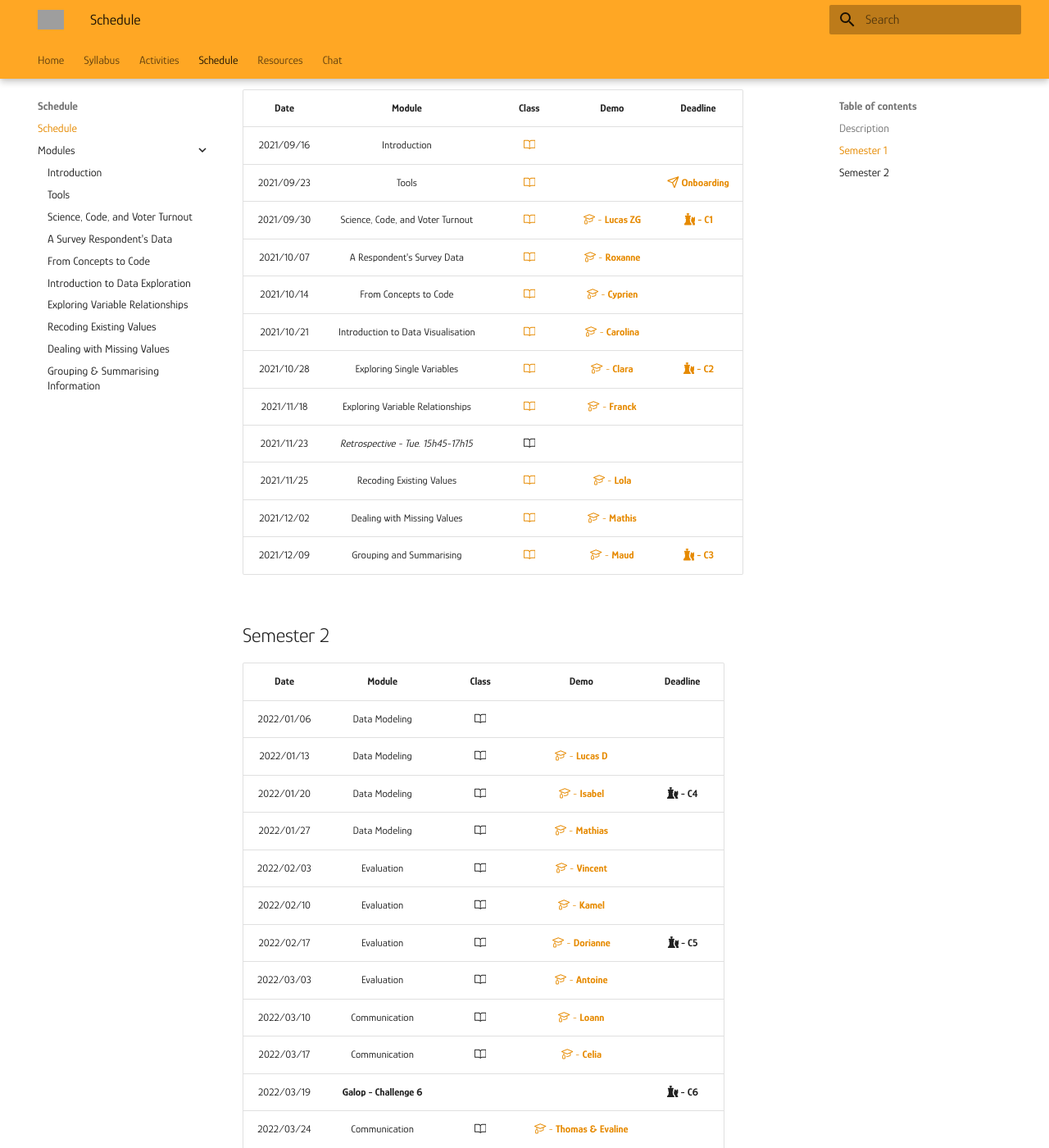
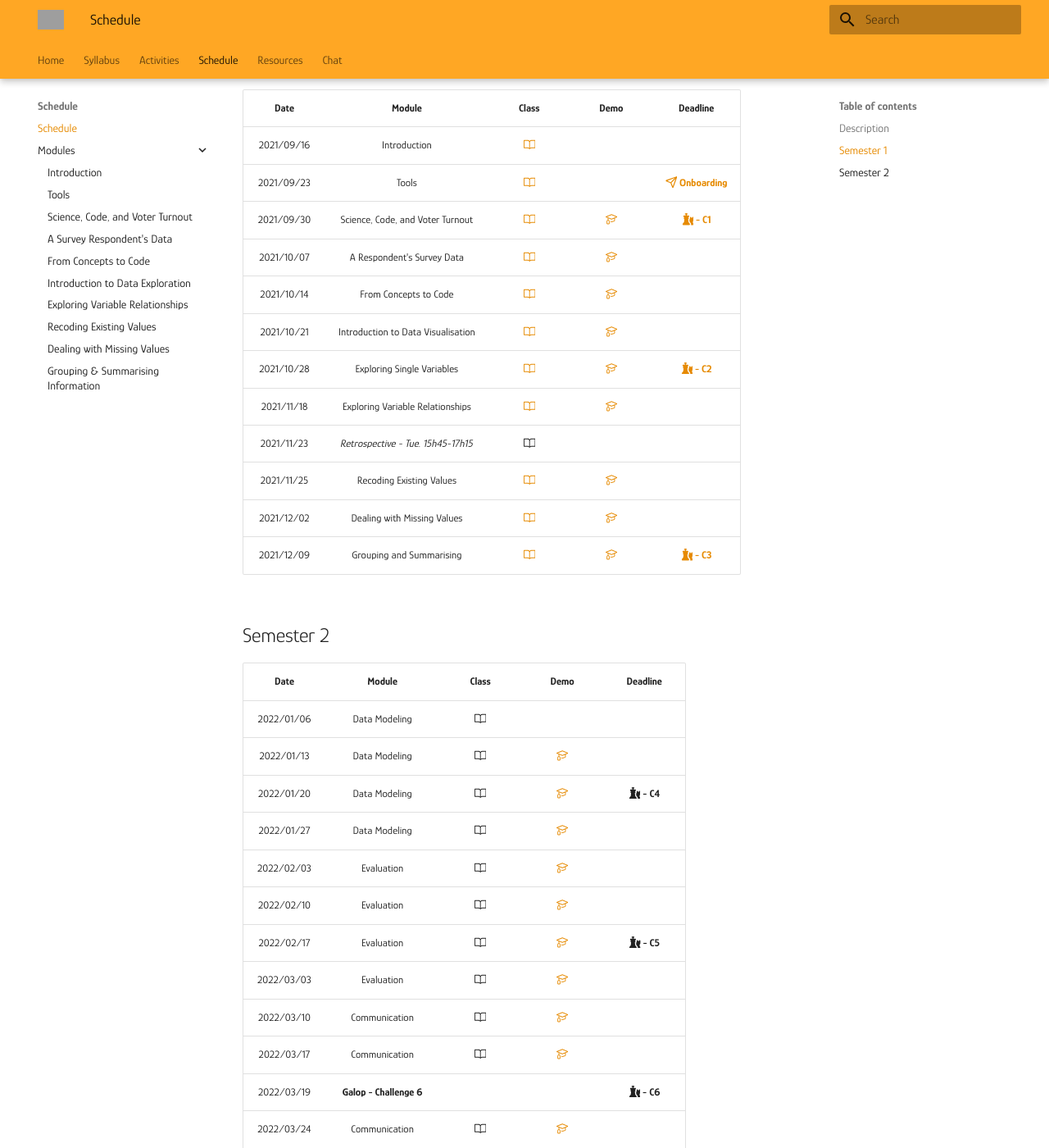
Before and after one commit to mickaeltemporao/itds, an MkDocs documentation site: the page built from docs/schedule.md, in a window 1280 px wide and 1400 px high, scrolled down 504 px. Shown: the whole window at 82% size. Built offline with MkDocs 1.6.1 and Material for MkDocs 9.7.7, drawn with Linux system fonts in a browser that asks for light colours; grey boxes are pictures that could not be loaded.

Commit message:
remove names

```diff
--- a/docs/schedule.md
+++ b/docs/schedule.md
@@ -15,31 +15,31 @@ This schedule is an approximation, subject to change due needs of the students i
 | :-:        | :-:                                     | :-:                                                         | :-:                                                                                  | :-:                                                                                                                                        |
 | 2021/09/16 | Introduction                            | [:octicons-book-24:](modules/introduction.md)  |                                                                                      |                                                                                                                                            |
 | 2021/09/23 | Tools                                   | [:octicons-book-24:](modules/tools.md)         |                                                                                      | [**:fontawesome-regular-paper-plane: Onboarding**](resources/onboarding.md)                                                                |
-| 2021/09/30 | Science, Code, and Voter Turnout        | [:octicons-book-24:](modules/programming-1.md) | [:octicons-mortar-board-24: - **Lucas ZG**](activities/participation.md) | [**:fontawesome-solid-chess: - C1**](https://colab.research.google.com/github/mickaeltemporao/itds/blob/main/materials/assignment-1.ipynb) |
-| 2021/10/07 | A Respondent's Survey Data              | [:octicons-book-24:](modules/programming-2.md) | [:octicons-mortar-board-24: - **Roxanne**](activities/participation.md)  |                                                                                                                                            |
-| 2021/10/14 | From Concepts to Code                   | [:octicons-book-24:](modules/programming-3.md) | [:octicons-mortar-board-24: - **Cyprien**](activities/participation.md)  |                                                                                                                                            |
-| 2021/10/21 | Introduction to Data Visualisation      | [:octicons-book-24:](modules/programming-4.md) | [:octicons-mortar-board-24: - **Carolina**](activities/participation.md) |                                                                                                                                            |
-| 2021/10/28 | Exploring Single Variables              | [:octicons-book-24:](modules/exploration-1.md) | [:octicons-mortar-board-24: - **Clara**](activities/participation.md)    | [**:fontawesome-solid-chess: - C2**](https://colab.research.google.com/github/mickaeltemporao/itds/blob/main/materials/assignment-2.ipynb) |
-| 2021/11/18 | Exploring Variable Relationships        | [:octicons-book-24:](modules/exploration-2.md) | [:octicons-mortar-board-24: - **Franck**](activities/participation.md)   |                                                                                                                                            |
-| 2021/11/23 | *Retrospective - Tue. 15h45-17h15*      | :octicons-book-24:                             |                                                                                      |                                                                                                                                            |
-| 2021/11/25 | Recoding Existing Values                | [:octicons-book-24:](modules/management-1.md)  | [:octicons-mortar-board-24: - **Lola**](activities/participation.md)     |                                                                                                                                            |
-| 2021/12/02 | Dealing with Missing Values             | [:octicons-book-24:](modules/management-2.md)  | [:octicons-mortar-board-24: - **Mathis**](activities/participation.md)   |                                                                                                                                            |
-| 2021/12/09 | Grouping and Summarising                | [:octicons-book-24:](modules/management-3.md)  | [:octicons-mortar-board-24: - **Maud**](activities/participation.md)     | [**:fontawesome-solid-chess: - C3**](https://colab.research.google.com/github/mickaeltemporao/itds/blob/main/materials/assignment-3.ipynb) |
+| 2021/09/30 | Science, Code, and Voter Turnout        | [:octicons-book-24:](modules/programming-1.md) | [:octicons-mortar-board-24:](activities/participation.md) | [**:fontawesome-solid-chess: - C1**](https://colab.research.google.com/github/mickaeltemporao/itds/blob/main/materials/assignment-1.ipynb) |
+| 2021/10/07 | A Respondent's Survey Data              | [:octicons-book-24:](modules/programming-2.md) | [:octicons-mortar-board-24:](activities/participation.md)  |                                                                                                                                            |
+| 2021/10/14 | From Concepts to Code                   | [:octicons-book-24:](modules/programming-3.md) | [:octicons-mortar-board-24:](activities/participation.md)  |                                                                                                                                            |
+| 2021/10/21 | Introduction to Data Visualisation      | [:octicons-book-24:](modules/programming-4.md) | [:octicons-mortar-board-24:](activities/participation.md) |                                                                                                                                            |
+| 2021/10/28 | Exploring Single Variables              | [:octicons-book-24:](modules/exploration-1.md) | [:octicons-mortar-board-24:](activities/participation.md)    | [**:fontawesome-solid-chess: - C2**](https://colab.research.google.com/github/mickaeltemporao/itds/blob/main/materials/assignment-2.ipynb) |
+| 2021/11/18 | Exploring Variable Relationships        | [:octicons-book-24:](modules/exploration-2.md) | [:octicons-mortar-board-24:](activities/participation.md)   |                                                                                                                                            |
+| 2021/11/23 | *Retrospective - Tue. 15h45-17h15*      | :octicons-book-24:                             |                                                                           |                                                                                                                                            |
+| 2021/11/25 | Recoding Existing Values                | [:octicons-book-24:](modules/management-1.md)  | [:octicons-mortar-board-24:](activities/participation.md)     |                                                                                                                                            |
+| 2021/12/02 | Dealing with Missing Values             | [:octicons-book-24:](modules/management-2.md)  | [:octicons-mortar-board-24:](activities/participation.md)   |                                                                                                                                            |
+| 2021/12/09 | Grouping and Summarising                | [:octicons-book-24:](modules/management-3.md)  | [:octicons-mortar-board-24:](activities/participation.md)     | [**:fontawesome-solid-chess: - C3**](https://colab.research.google.com/github/mickaeltemporao/itds/blob/main/materials/assignment-3.ipynb) |
 
 ## Semester 2
 | Date       | Module                    | Class                           | Demo                                                                                           | Deadline                                    |
 | :-:        | :-:                       | :-:                             | :-:                                                                                            | :-:                                         |
 | 2022/01/06 | Data Modeling             | :octicons-book-24: |                                                                                                |                                             |
-| 2022/01/13 | Data Modeling             | :octicons-book-24: |  [:octicons-mortar-board-24: - **Lucas D**](activities/participation.md)           |                                             |
-| 2022/01/20 | Data Modeling             | :octicons-book-24: |  [:octicons-mortar-board-24: - **Isabel**](activities/participation.md)            | **:fontawesome-solid-chess: - C4**          |
-| 2022/01/27 | Data Modeling             | :octicons-book-24: |  [:octicons-mortar-board-24: - **Mathias**](activities/participation.md)           |                                             |
-| 2022/02/03 | Evaluation                | :octicons-book-24: |  [:octicons-mortar-board-24: - **Vincent**](activities/participation.md)           |                                             |
-| 2022/02/10 | Evaluation                | :octicons-book-24: |  [:octicons-mortar-board-24: - **Kamel**](activities/participation.md)             |                                             |
-| 2022/02/17 | Evaluation                | :octicons-book-24: |  [:octicons-mortar-board-24: - **Dorianne**](activities/participation.md)          | **:fontawesome-solid-chess: - C5**          |
-| 2022/03/03 | Evaluation                | :octicons-book-24: |  [:octicons-mortar-board-24: - **Antoine**](activities/participation.md)           |                                             |
-| 2022/03/10 | Communication             | :octicons-book-24: |  [:octicons-mortar-board-24: - **Loann**](activities/participation.md)             |                                             |
-| 2022/03/17 | Communication             | :octicons-book-24: |  [:octicons-mortar-board-24: - **Celia**](activities/participation.md)                                                                                                 |                                             |
+| 2022/01/13 | Data Modeling             | :octicons-book-24: |  [:octicons-mortar-board-24:](activities/participation.md)           |                                             |
+| 2022/01/20 | Data Modeling             | :octicons-book-24: |  [:octicons-mortar-board-24:](activities/participation.md)            | **:fontawesome-solid-chess: - C4**          |
+| 2022/01/27 | Data Modeling             | :octicons-book-24: |  [:octicons-mortar-board-24:](activities/participation.md)           |                                             |
+| 2022/02/03 | Evaluation                | :octicons-book-24: |  [:octicons-mortar-board-24:](activities/participation.md)           |                                             |
+| 2022/02/10 | Evaluation                | :octicons-book-24: |  [:octicons-mortar-board-24:](activities/participation.md)             |                                             |
+| 2022/02/17 | Evaluation                | :octicons-book-24: |  [:octicons-mortar-board-24:](activities/participation.md)          | **:fontawesome-solid-chess: - C5**          |
+| 2022/03/03 | Evaluation                | :octicons-book-24: |  [:octicons-mortar-board-24:](activities/participation.md)           |                                             |
+| 2022/03/10 | Communication             | :octicons-book-24: |  [:octicons-mortar-board-24:](activities/participation.md)             |                                             |
+| 2022/03/17 | Communication             | :octicons-book-24: |  [:octicons-mortar-board-24:](activities/participation.md)                                                                                                 |                                             |
 | 2022/03/19 | **Galop - Challenge 6**   |                                 |                                                                                                | **:fontawesome-solid-chess: - C6**          |
-| 2022/03/24 | Communication             | :octicons-book-24: | [:octicons-mortar-board-24: - **Thomas & Evaline**](activities/participation.md) |                                             |
-| 2022/03/31 | Communication             | :octicons-book-24: | [:octicons-mortar-board-24: - **Titouan & Ynes**](activities/participation.md)     |                                             |
+| 2022/03/24 | Communication             | :octicons-book-24: | [:octicons-mortar-board-24:](activities/participation.md) |                                             |
+| 2022/03/31 | Communication             | :octicons-book-24: | [:octicons-mortar-board-24:](activities/participation.md)     |                                             |
 | 2022/04/10 | **Final Report Deadline** |                                 |                                                                                                | **:octicons-file-code-24: Project** |
```
